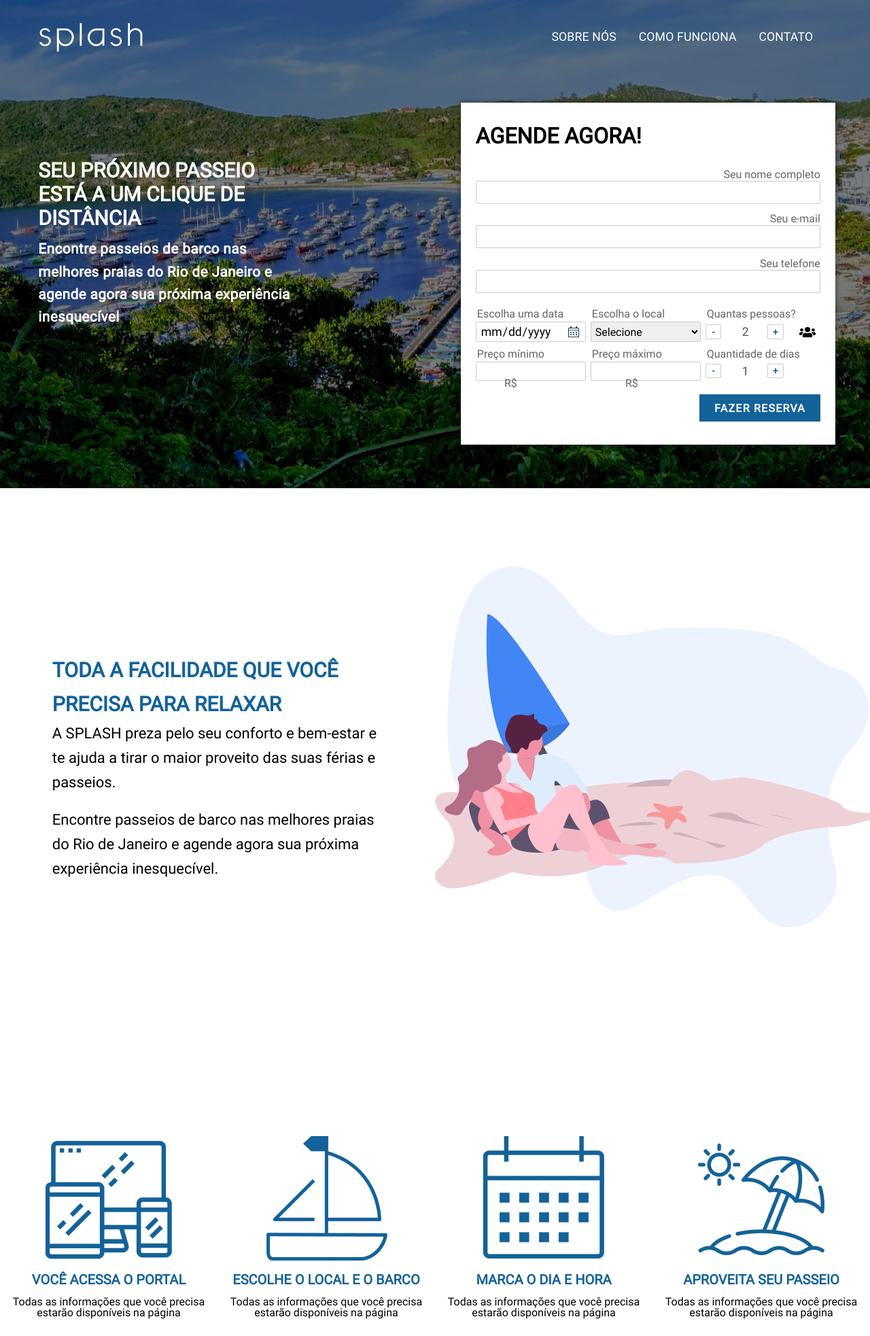
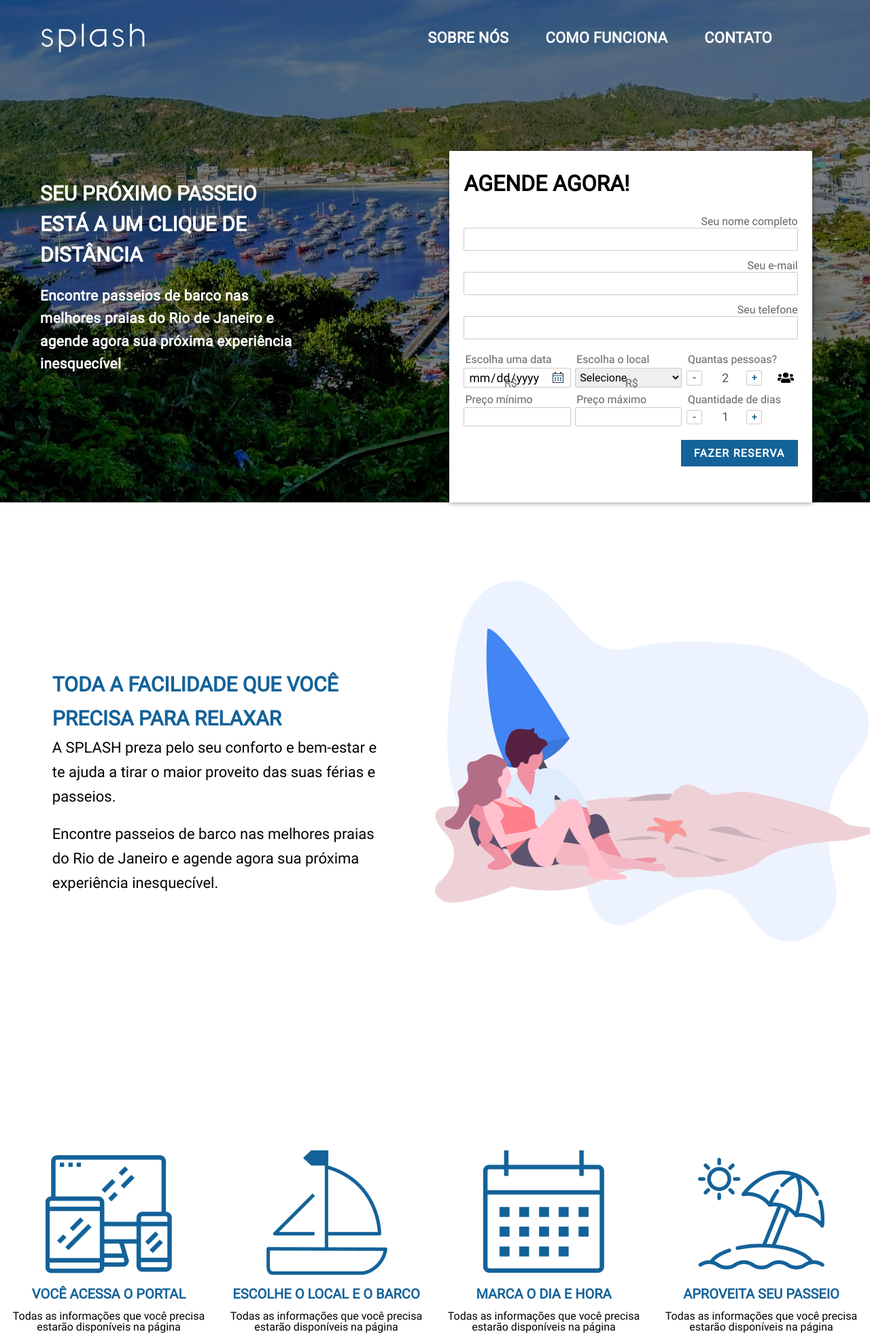
Before and after one commit to splash-co/splash-co.github.io, a PHP site: page /index.html in a window 1280 px wide. Shown: the top 1965 px of the page at 68% size. Run offline with PHP 8.4, Linux system fonts and the light colour scheme; some libraries are stand-ins or nearby versions.

Commit message:
Use variables to restyle parts of header

```diff
--- a/styles/style.css
+++ b/styles/style.css
@@ -35,6 +35,20 @@ body {
   height: 100%;
 }
 
+/* VARIABLES */
+
+:root {
+  --header-height: 739px;
+  --navbar-padding: 28px 90px 0 59px;
+  --navbar-font-size: 22px;
+  --navbar-font-weight: 600;
+  --content-margin: 140px 85px 0 59px;
+  --description-margin: 40px;
+  --description-h1-size: 30px;
+  --description-h1-line-height: 45px;
+  --description-h1-mb: 22px;
+}
+
 /* ----------------------------------------------------- */
 /* ---------------- SEÇÃO DE ESTILIZAÇÃO --------------- */
 /* ----------------------------------------------------- */
@@ -43,9 +57,8 @@ body {
 /* ------------- ESTILIZAÇÃO HEADER (1ª SEÇÃO) --------- */
 /* ----------------------------------------------------- */
 
-
 .header__container {
-  height: 23.8%;
+  height: var(--header-height);
   width: 100%;
   background: linear-gradient(rgba(0, 0, 0, 0.5), rgba(0, 0, 0, 0.5)),
     url('../assets/background_header.png'), no-repeat;
@@ -54,14 +67,12 @@ body {
 .header__container .navbar__container {
   display: flex;
   justify-content: space-between;
-  padding: 2.1% 4% 0 4.4%;
+  padding: var(--navbar-padding);
 }
 
 .header__container .navbar__container .anchor__container {
-  width: 40%;
   display: flex;
-
-  flex: 0 1 450px;
+  flex: 0 1 615px;
   align-items: center;
   justify-content: space-evenly;
 }
@@ -71,12 +82,13 @@ body {
   color: white;
   text-decoration: none;
   align-items: center;
-  font-size: 1.1em;
+  font-size: var(--navbar-font-size);
+  font-weight: var(--navbar-font-weight);
   letter-spacing: 0.2px;
 }
 
 .section__container--content {
-  margin: 5.5% 4% 0 4.4%;
+  margin: var(--content-margin);
   display: flex;
   justify-content: space-between;
   height: 70%;
@@ -84,13 +96,14 @@ body {
 
 .section__container--content .description__container {
   color: #fff;
-  margin-top: 7%;
+  margin-top: var(--description-margin);
   width: 33%;
 }
 
 .section__container--content .description__container h1 {
-  font-size: 30px;
-  margin-bottom: 3.14%;
+  font-size: var(--description-h1-size);
+  line-height: var(--description-h1-line-height);
+  margin-bottom: var(--description-h1-mb);
 }
 
 .section__container--content .description__container p {
@@ -139,8 +152,10 @@ body {
   margin-bottom: 2.5%;
 }
 
-.section__container--content .form__section
-.form__section--container .form__element--input--error {
+.section__container--content
+  .form__section
+  .form__section--container
+  .form__element--input--error {
   border-radius: 2px;
   outline: none;
   padding: 6px;
@@ -149,13 +164,17 @@ body {
   border: 1px solid #e36262;
 }
 
-.section__container--content .form__section
-.form__section--container .form__element--input--placeholder--error::-webkit-input-placeholder {
+.section__container--content
+  .form__section
+  .form__section--container
+  .form__element--input--placeholder--error::-webkit-input-placeholder {
   font-size: 12px;
 }
 
-.section__container--content .form__section
-.form__section--container .form__element--input--error::placeholder {
+.section__container--content
+  .form__section
+  .form__section--container
+  .form__element--input--error::placeholder {
   color: #e36262;
 }
 
@@ -171,7 +190,10 @@ body {
   margin-left: 2px;
 }
 
-.form__section .form__section--container .form__section__grid--inputs .input--date {
+.form__section
+  .form__section--container
+  .form__section__grid--inputs
+  .input--date {
   background-image: url('../assets/vectors/calendar_icon_placeholder.png');
   background-repeat: no-repeat;
   background-position: 96%;
@@ -181,9 +203,12 @@ body {
   width: 96%;
 }
 
-.form__section__grid--inputs .input--date--error::-webkit-datetime-edit-day-field,
-.form__section__grid--inputs .input--date--error::-webkit-datetime-edit-month-field,
-.form__section__grid--inputs .input--date--error::-webkit-datetime-edit-year-field,
+.form__section__grid--inputs
+  .input--date--error::-webkit-datetime-edit-day-field,
+.form__section__grid--inputs
+  .input--date--error::-webkit-datetime-edit-month-field,
+.form__section__grid--inputs
+  .input--date--error::-webkit-datetime-edit-year-field,
 .form__section__grid--inputs .input--date--error::-webkit-datetime-edit-text {
   color: #e36262;
 }
@@ -273,16 +298,16 @@ body {
   .form__section--container
   .form__section__grid--inputs
   .label--minPricePlaceholder {
-    left: 740px;
-    top: 554px;
+  left: 740px;
+  top: 554px;
 }
 
 .form__section
   .form__section--container
   .form__section__grid--inputs
   .label--maxPricePlaceholder {
-    left: 918px;
-    top: 554px;
+  left: 918px;
+  top: 554px;
 }
 
 .form__section
```
